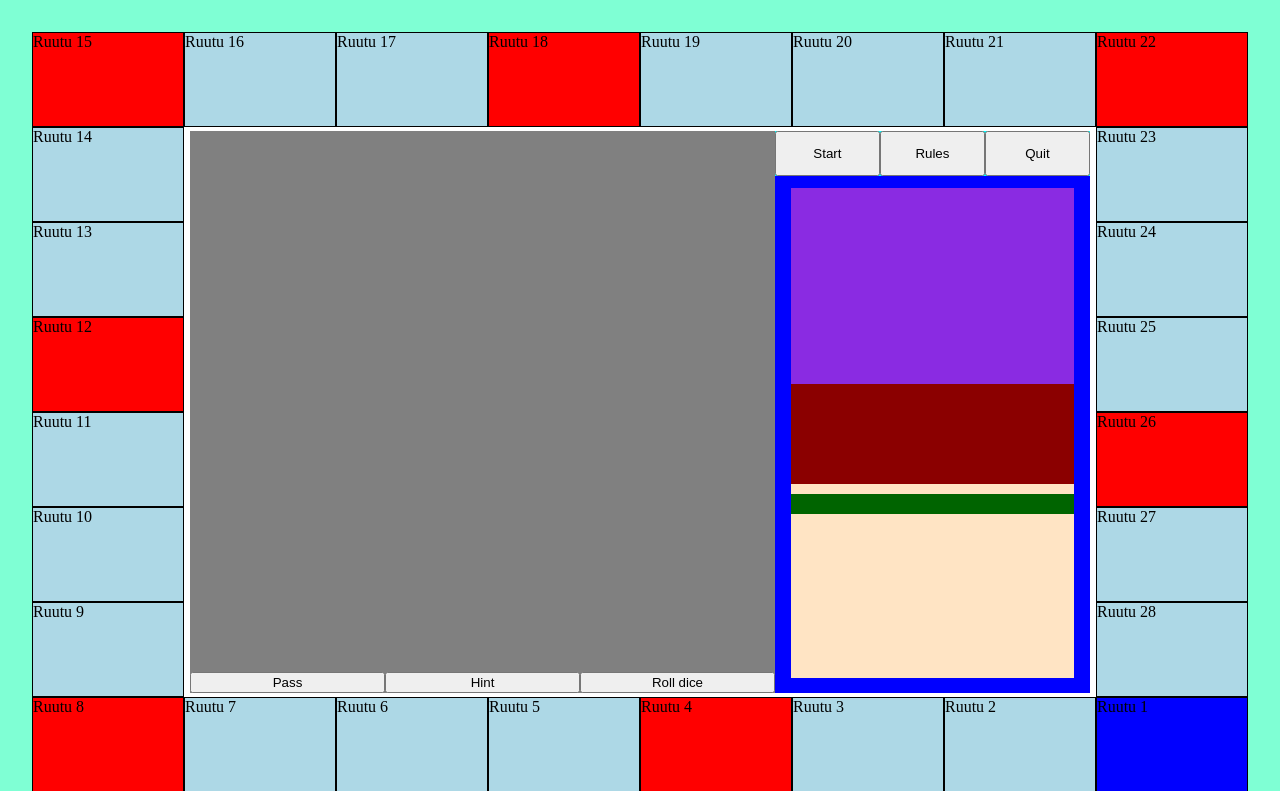
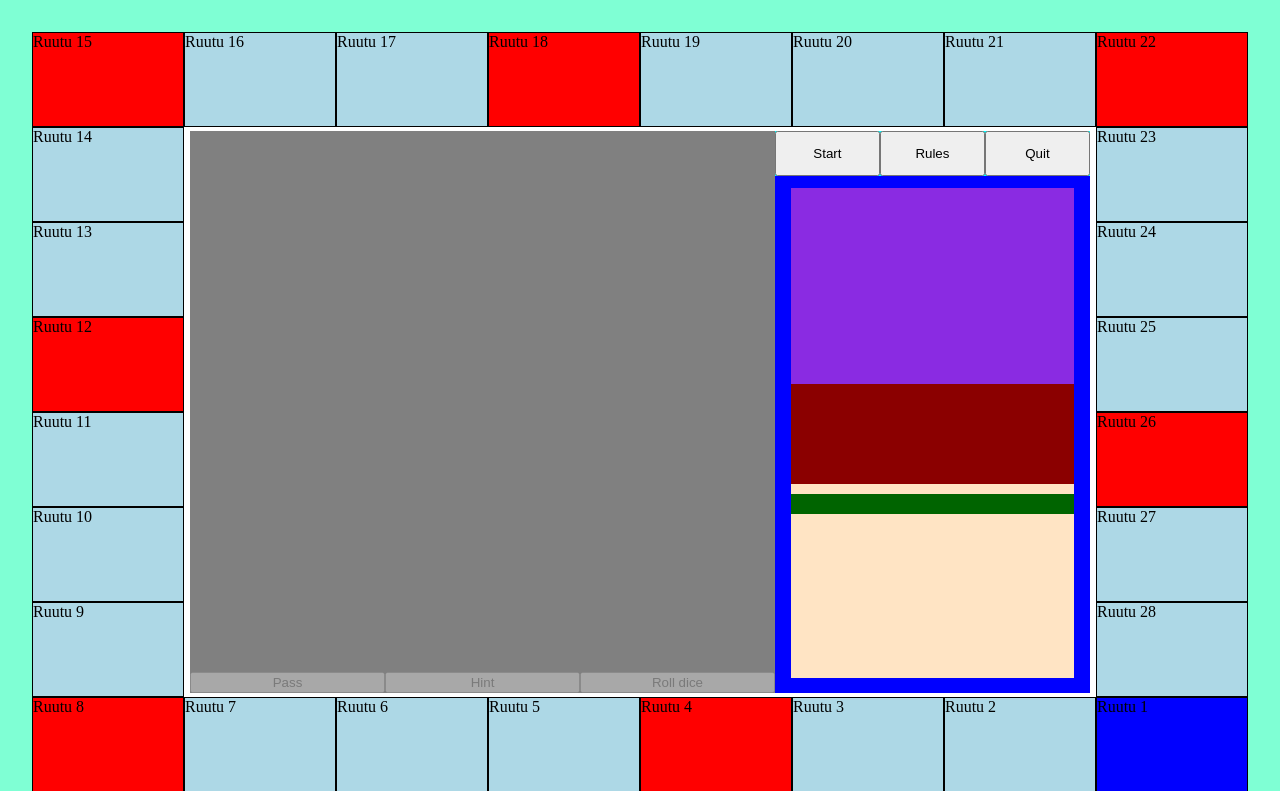
Before and after one commit to matias-villa-30/monopoly_lite, a Django app: page / in a window 1280 px wide. Shown: the top 791 px of the page. Run offline with Django 5.2, Linux system fonts and the light colour scheme; a map, chart or similar area stays blank.

Commit message:
lippu kysymys melkein valmis

```diff
--- a/static/board.js
+++ b/static/board.js
@@ -93,6 +93,13 @@ function generateCells() {
     questionPart.id = 'kysymys';
     leftPart.appendChild(questionPart);
 
+    // title below the flag
+
+    const otsikko = document.createElement('h1');
+    otsikko.className = 'questions';
+    otsikko.id = 'titulo';
+    leftPart.appendChild(otsikko);
+
     // container for the answers
 
     const answersPart = document.createElement('div');
@@ -109,15 +116,18 @@ function generateCells() {
     const but1 = document.createElement('button');
     but1.className = 'button';
     but1.textContent = 'Pass';
+    but1.disabled = true;
 
     const but2 = document.createElement('button');
     but2.className = 'button';
     but2.textContent = 'Hint';
+    but2.disabled = true;
 
     const nappi_button = document.createElement('button');
     nappi_button.className = 'button';
     nappi_button.id = "roll_dice";
     nappi_button.textContent = "Roll dice";
+    nappi_button.disabled = true;
 
     gameButtons.appendChild(but1);
     gameButtons.appendChild(but2);
@@ -128,6 +138,7 @@ function generateCells() {
     rightPart.className = 'right-part';
     centralContainer.appendChild(rightPart);
 
+    // right buttons container
     const buttonContainer = document.createElement('div');
     buttonContainer.className = 'buttons';
     rightPart.appendChild(buttonContainer);
--- a/static/game.js
+++ b/static/game.js
@@ -48,6 +48,10 @@ async function gameOn(event) {
     <p>Player 2: ${player2}</p>
   `;
   const reminder = alert("Click roll dice to begin");
+  const dado = document.getElementById("roll_dice");
+  dado.disabled = false;
+  const start_button = document.getElementById('start_button');
+  start_button.disabled = true;
 }
 
 
--- a/static/questions.js
+++ b/static/questions.js
@@ -65,6 +65,9 @@ function displayFlag(flagUrl) {
   const img = document.createElement('img');
   img.src = flagUrl || ''; // Handle missing flags
   results.appendChild(img);
+  const titulo = document.getElementById('titulo');
+  titulo.innerHTML = "Guess the flag!";
+  results.appendChild(titulo);
 }
 
 // Function to generate 3 wrong answers
--- a/static/style.css
+++ b/static/style.css
@@ -130,3 +130,31 @@ main {
     margin: 0;
     padding: 0;
 }
+
+#kysymys {
+    display: flex;
+    justify-content: center; /* Center the content horizontally */
+    align-items: center;     /* Center the content vertically */
+    width: 100%;             /* Make sure it takes up the full width of the parent */
+    margin: auto;            /* Optional: ensures proper alignment within its parent */
+}
+
+.questions {
+    display: flex;            /* Use flex to align children */
+    flex-direction: column;   /* Keep radio buttons stacked vertically */
+    justify-content: center;  /* Center vertically within the parent container */
+    align-items: center;      /* Center horizontally */
+    height: 80%;             /* Ensure the container takes enough height for centering */
+    width: 100%;                 /* Optional: ensures it takes up full available width for centering */
+    gap: 10px;
+}
+
+.questions label {
+    display: flex;               /* Aligns radio button and label text together */
+    align-items: center;         /* Vertically aligns the radio button and text */
+    width: 150px;                /* Ensures labels are of the same width for proper alignment */
+}
+
+input[type="radio"] {
+    margin-right: 10px;          /* Adds space between radio button and the label text */
+}
```
